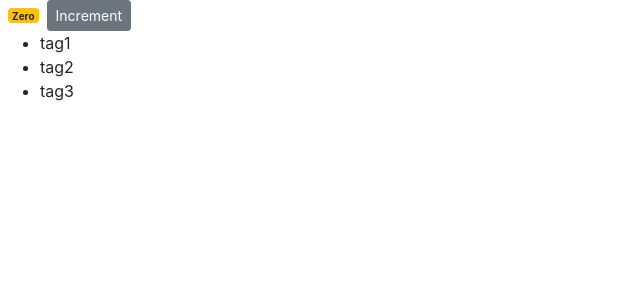
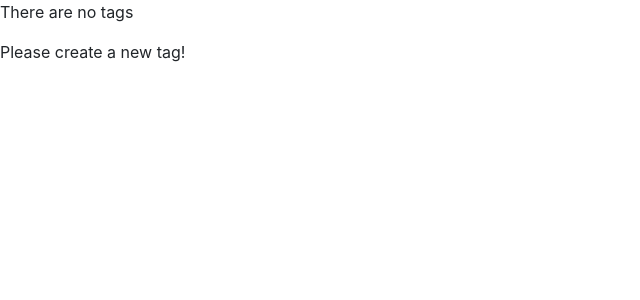
Before and after one commit to imrebartis/react-2019, a React (Create React App) app in the folder counter-app/: page / in a window 1280 px wide. Shown: the top 300 px of the page, without its empty margins (0-640 px from the left). Built offline with nearby package versions, Linux system fonts and the light colour scheme.

Commit message:
use conditional rendering

```diff
--- a/counter-app/src/components/counter.jsx
+++ b/counter-app/src/components/counter.jsx
@@ -3,35 +3,22 @@
 class Counter extends Component {
   state = {
     count: 0,
-    tags: ['tag1', 'tag2', 'tag3']
+    tags: []
   };
 
-  styles = {
-    fontSize: 10,
-    fontWeight: 'bold'
-  };
+  renderTags() {
+    if (this.state.tags.length === 0) return <p>There are no tags</p>
+
+    return <ul>{ this.state.tags.map(tag => <li key={tag}>{ tag }</li>)}</ul>
+  }
 
   render() {
     return (
       <React.Fragment>
-        <span style={this.styles} className={this.getBadgeClasses()}>{this.formatCount()}</span>
-        <button className="btn btn-secondary btn-sm">Increment</button>
-        <ul>
-          { this.state.tags.map(tag => <li key={tag}>{ tag }</li>)}
-        </ul>
+        {this.renderTags()}
+        {(this.state.tags.length === 0) && 'Please create a new tag!'}
       </React.Fragment>
     );
-  }
-
-  getBadgeClasses() {
-    let classes = "badge m-2 badge-";
-    classes += (this.state.count === 0) ? "warning" : "primary";
-    return classes;
-  }
-
-  formatCount() {
-    const { count } = this.state;
-    return count === 0 ? 'Zero' : count;
   }
 }
 
```
